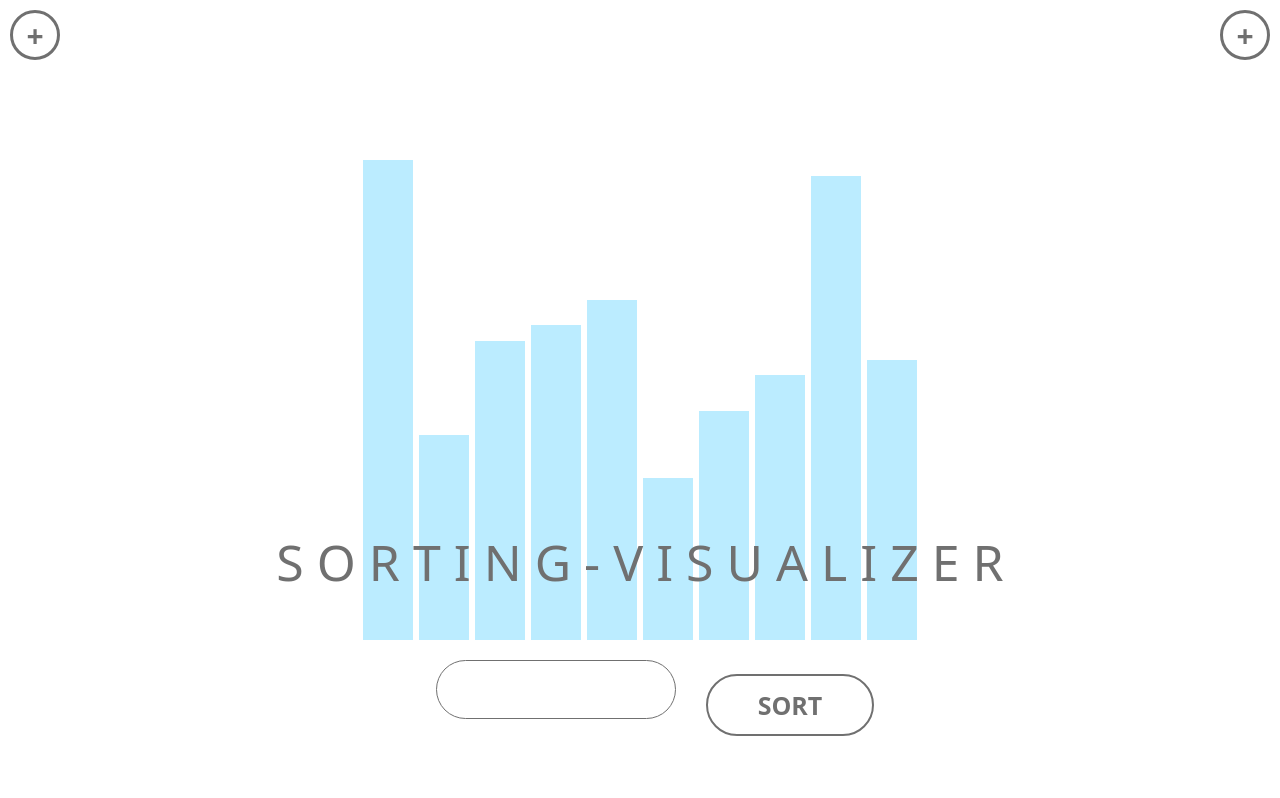
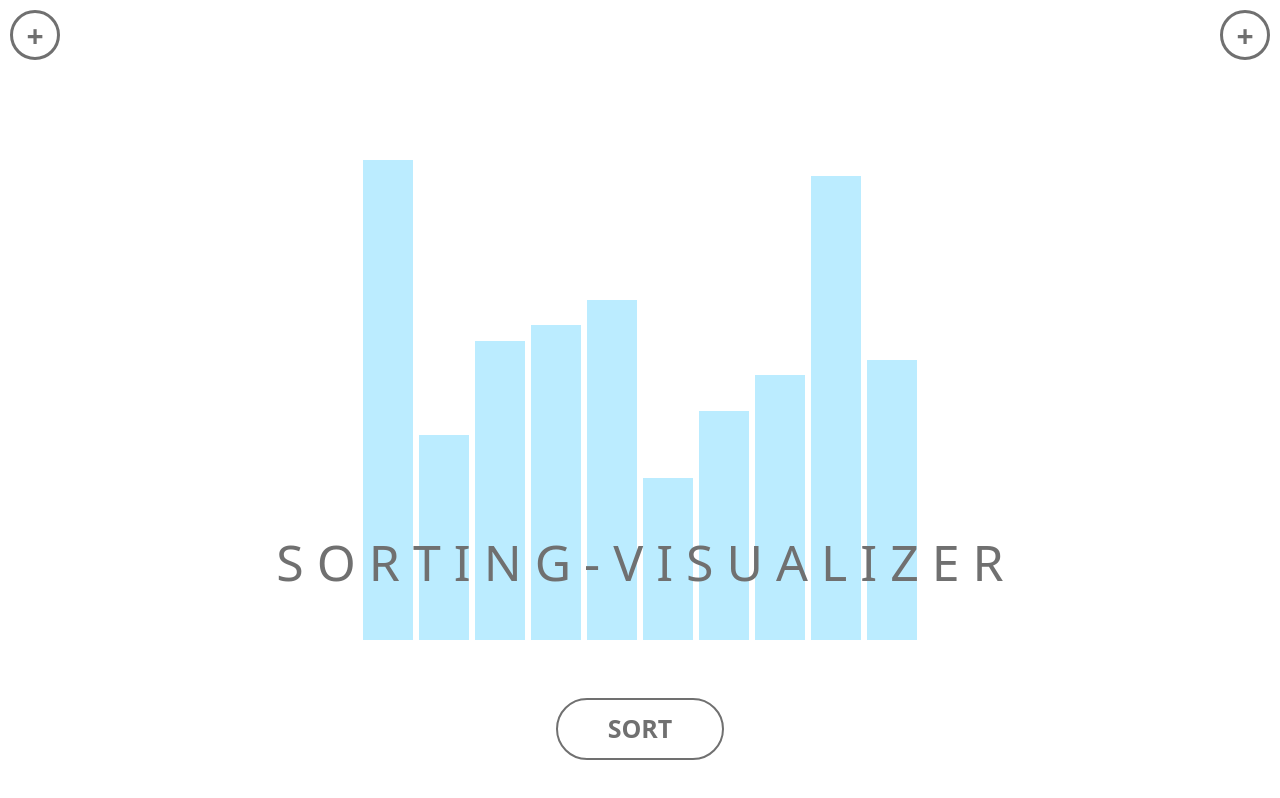
Before and after one commit to jadenliu12/Sorting-Visualizer, a React app: page / in a window 1280 px wide. Built offline with nearby package versions, Linux system fonts and the light colour scheme.

Commit message:
add message title

```diff
--- a/src/components/SortBar.css
+++ b/src/components/SortBar.css
@@ -27,7 +27,14 @@
     flex-direction: row;
 }
 
-.sortBar .botContainer .movesContainer {
+.sortBar .botContainer .movesWrapper {
+    display: none;
+}
+.sortBar .botContainer .movesWrapper .movesTitle {
+    font-weight: bold;
+}
+
+.sortBar .botContainer .movesWrapper .movesContainer {
     display: flex;
     width: 300px;
     height: 110px;
@@ -43,7 +50,7 @@
     height: 58.500px;
     width: 80%;
     margin: 10px auto;
-    border: 1px solid #707070;
+    border: 2px solid #707070;
     border-radius: 99em;
     text-align: center;
     scroll-snap-align: center;
--- a/src/components/SortBar.jsx
+++ b/src/components/SortBar.jsx
@@ -30,6 +30,9 @@ class SortBar extends React.Component {
         upperBound: PropTypes.number,
         total: PropTypes.number,
         color: PropTypes.string,
+        algo: PropTypes.string,
+        algoClosedSym: PropTypes.string,
+        algoOpenedSym: PropTypes.string,
         dispatch: PropTypes.func
     };
 
@@ -46,7 +49,7 @@ class SortBar extends React.Component {
     }
 
     render() {
-        const {arrayBar, arrayStr, lowerBound, upperBound, total, color} = this.props;
+        const {arrayBar, arrayStr, lowerBound, upperBound, total, color, algo, algoClosedSym, algoOpenedSym} = this.props;
 
         let children = (<div></div>);
         if (arrayBar.length) {
@@ -68,9 +71,14 @@ class SortBar extends React.Component {
                     {children}
                 </div>
                 <div className="botContainer">
-                    <div className="movesContainer" id="movesContainer">
-                        <div>&nbsp;</div>
-                    </div>
+                    {
+                        algo !== 'home' &&
+                        <div className="movesWrapper" id="movesWrapper">
+                            <p className="movesTitle">Current Move:</p>
+                            <div className="movesContainer" id="movesContainer">
+                            </div>
+                        </div>
+                    }
                     <button type='button' className='button' onClick={() => this.sort()}>
                         <span className='innerButton'>SORT</span>
                     </button>
@@ -83,6 +91,8 @@ class SortBar extends React.Component {
         if(!this.check()) {
             var animations = insertionSort(this.props.arrayBar, this.props.total);
             const moves = document.getElementById("movesContainer");
+            const wrapper = document.getElementById("movesWrapper")
+            wrapper.style.display = 'block';
 
             for (let i = 0; i < animations.length; i++) {
                 const arrayBars = document.getElementsByClassName('array-bar');
@@ -152,4 +162,5 @@ class SortBar extends React.Component {
 
 export default connect(state => ({
     ...state.sortBar,
+    ...state.algo,
 }))(SortBar);
```
